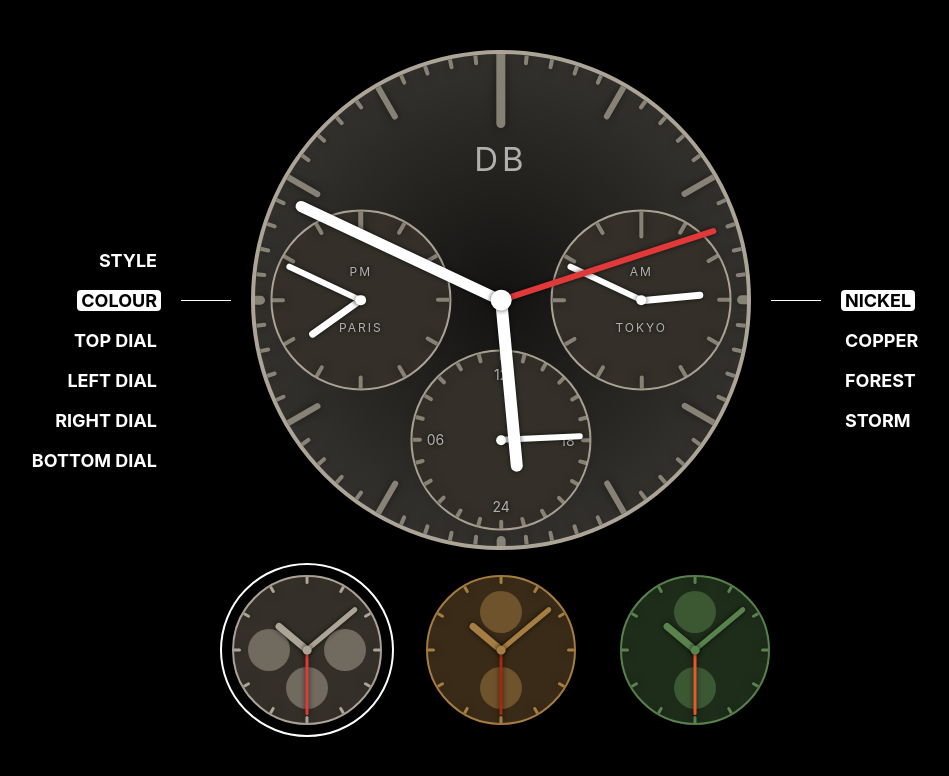
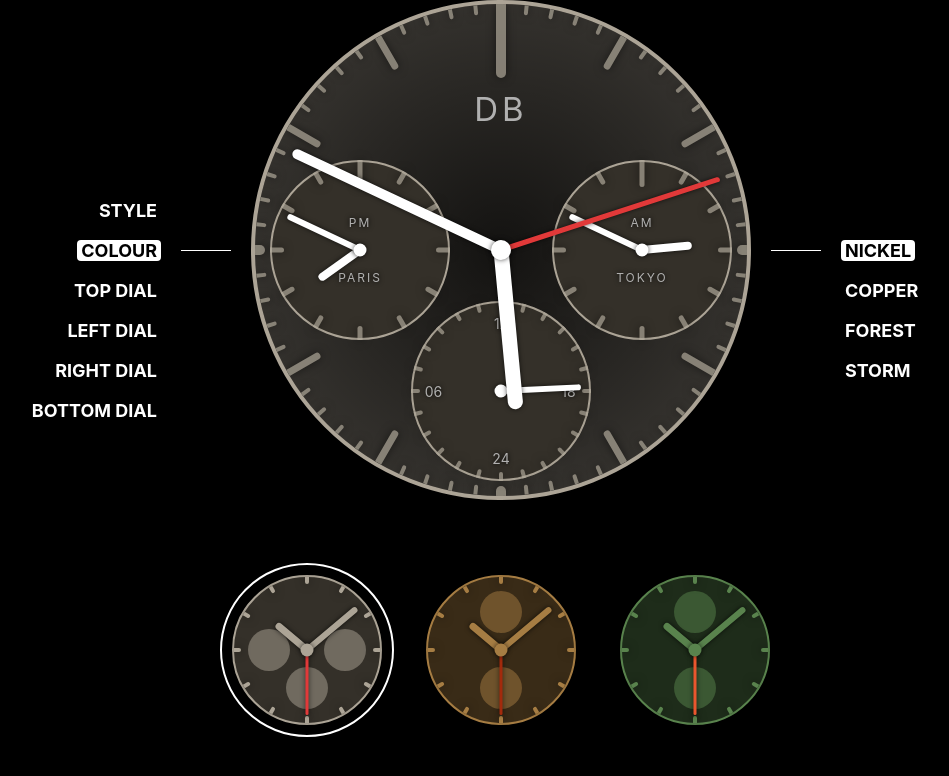
Before and after one commit to domb5041/modular-clock, a React (Create React App) app: page / in a window 1280 px wide. Shown: the top 776 px of the page, without its empty margins (139-1088 px from the left). Built offline with nearby package versions, Linux system fonts and the light colour scheme.

Commit message:
converted all maindial units to rem

```diff
--- a/src/App.js
+++ b/src/App.js
@@ -16,7 +16,6 @@ const Page = styled.div`
     bottom: 0;
     display: flex;
     flex-direction: column;
-    padding: 50px;
     overflow: hidden;
 `;
 
--- a/src/Hands.styled.js
+++ b/src/Hands.styled.js
@@ -8,44 +8,44 @@ export const Hand = styled.div`
     bottom: 50%;
     left: 50%;
     transform-origin: center bottom;
-    box-shadow: 0 0 5px rgba(0, 0, 0, 0.7);
+    box-shadow: 0 0 0.5rem rgba(0, 0, 0, 0.7);
     border-top-left-radius: 10px;
     border-top-right-radius: 10px;
     transition: background-color ${colorTransition}, opacity 0.2s;
 `;
 
 export const HourHand = styled(Hand)`
-    width: 2.5%;
-    height: 35%;
+    width: 1.5rem;
+    height: 16rem;
     opacity: ${(props) => (props.focusingOnSubDial ? 0 : 1)};
 `;
 
 export const MinuteHand = styled(Hand)`
-    width: 2.3%;
-    height: 46%;
+    width: 1rem;
+    height: 23rem;
     opacity: ${(props) => (props.focusingOnSubDial ? 0 : 1)};
 `;
 
 export const SecondHand = styled(Hand)`
-    width: 1.3%;
-    height: 46%;
+    width: 0.5rem;
+    height: 23rem;
     background-color: ${(props) => props.theme.secondHand};
     opacity: ${(props) => (props.focusingOnSubDial ? 0 : 1)};
 `;
 
 export const SubHourHand = styled(Hand)`
-    width: 3.7%;
-    height: 35%;
+    width: 0.8rem;
+    height: 5rem;
 `;
 
 export const SubMinuteHand = styled(Hand)`
-    width: 3.6%;
-    height: 46%;
+    width: 0.6rem;
+    height: 8rem;
 `;
 
 export const SubSecondHand = styled(Hand)`
-    width: 3%;
-    height: 46%;
+    width: 0.5rem;
+    height: 8rem;
     background-color: ${(props) => props.theme.secondHand};
 `;
 
@@ -54,14 +54,14 @@ export const HandsCap = styled.div`
     background-color: white;
     top: 50%;
     left: 50%;
-    width: 4.2%;
-    height: 4.2%;
+    width: 2rem;
+    height: 2rem;
     transform: translate(-50%, -50%);
     border-radius: 100%;
-    box-shadow: 0 0 5px rgba(0, 0, 0, 0.7);
+    box-shadow: 0 0 0.5rem rgba(0, 0, 0, 0.7);
 `;
 
 export const SubHandsCap = styled(HandsCap)`
-    width: 6%;
-    height: 6%;
+    width: 1.3rem;
+    height: 1.3rem;
 `;
--- a/src/MainDial.js
+++ b/src/MainDial.js
@@ -18,7 +18,7 @@ const Container = styled.div`
         height: 100vw;
     }
     border-radius: 100%;
-    border: 4px solid ${(props) => props.theme.base};
+    border: 0.4rem solid ${(props) => props.theme.base};
     position: relative;
     background-color: ${(props) => props.theme.dialInner};
     transition: background-color ${colorTransition}, border ${colorTransition}, box-shadow ${colorTransition};
--- a/src/SubDial.js
+++ b/src/SubDial.js
@@ -10,51 +10,52 @@ import { colorTransition } from "./theme";
 import Monogram from "./complications/Monogram";
 
 const DialSlot = styled.div`
-    width: 36%;
-    height: 36%;
+    width: 18rem;
+    height: 18rem;
+    box-sizing: border-box;
     position: absolute;
     border-radius: 100%;
     ${(props) =>
         (props.position === "topDial" &&
             css`
-                top: 21.5%;
+                top: 10.5rem;
                 left: 50%;
                 transform: translate(-50%, -50%);
             `) ||
         (props.position === "leftDial" &&
             css`
-                left: 21.5%;
+                left: 10.5rem;
                 top: 50%;
                 transform: translate(-50%, -50%);
             `) ||
         (props.position === "rightDial" &&
             css`
-                right: 21.5%;
+                right: 10.5rem;
                 top: 50%;
                 transform: translate(50%, -50%);
             `) ||
         (props.position === "bottomDial" &&
             css`
-                bottom: 21.5%;
+                bottom: 10.5rem;
                 left: 50%;
                 transform: translate(-50%, 50%);
             `)};
 `;
 
 const DialBackground = styled(DialSlot)`
-    border: 2px solid ${(props) => props.theme.base};
+    border: 0.2rem solid ${(props) => props.theme.base};
     background-color: ${(props) => props.theme.subDial};
     transition: background-color ${colorTransition}, border ${colorTransition}, opacity 0.2s;
     opacity: ${(props) => (props.isHidden ? 0 : 1)};
 `;
 
 const DialHighlight = styled(DialSlot)`
-    border: 4px solid white;
-    width: 40%;
-    height: 40%;
+    border: 0.3rem solid white;
+    width: 19.5rem;
+    height: 19.5rem;
     transition: opacity 0.2s;
     opacity: ${(props) => (props.primaryMenu === props.position ? 1 : 0)};
-    box-shadow: 0 0 20px rgba(0, 0, 0, 0.5);
+    box-shadow: 0 0 2rem rgba(0, 0, 0, 0.5);
 `;
 
 function SubDial({ position }) {
--- a/src/Ticks.styled.js
+++ b/src/Ticks.styled.js
@@ -2,13 +2,13 @@ import styled from "styled-components";
 import { colorTransition } from "./theme";
 
 const tickDimensions = {
-    hrLong: { width: "1.9%", height: "30%" },
-    hrShort: { width: "1.9%", height: "4%", fontSize: "22px", numberDistance: "18px" },
-    hr: { width: "1.3%", height: "15%" },
-    min: { width: "0.8%", height: "4%" },
-    sub: { width: "2.5%", height: "15%", fontSize: "14px" },
-    subLong: { width: "2.5%", height: "30%" },
-    subShort: { width: "2%", height: "10%", fontSize: "14px", numberDistance: "14px" }
+    hrLong: { width: "1rem", height: "30%" },
+    hrShort: { width: "1rem", height: "4%", fontSize: "2.2rem", numberDistance: "1.8rem" },
+    hr: { width: "0.7rem", height: "15%" },
+    min: { width: "0.4rem", height: "4%" },
+    sub: { width: "0.5rem", height: "15%", fontSize: "1.4rem" },
+    subLong: { width: "0.5rem", height: "30%" },
+    subShort: { width: "0.4rem", height: "10%", fontSize: "1.4rem", numberDistance: "1.4rem" }
 };
 
 export const Tick = styled.div`
@@ -24,7 +24,7 @@ export const Tick = styled.div`
         height: ${(props) => tickDimensions[props.tick.type].height};
         border-bottom-left-radius: 10px;
         border-bottom-right-radius: 10px;
-        box-shadow: 0 0 10px rgba(0, 0, 0, 0.5);
+        box-shadow: 0 0 1rem rgba(0, 0, 0, 0.5);
         transition: background-color ${colorTransition};
     }
     & > .tick-number {
@@ -34,6 +34,6 @@ export const Tick = styled.div`
         transform: ${(props) => `translateX(-50%) rotate(-${props.tick.deg}deg)`};
         font-size: ${(props) => tickDimensions[props.tick.type].fontSize};
         color: ${(props) => props.theme.text};
-        text-shadow: 0 0 5px rgba(0, 0, 0.7);
+        text-shadow: 0 0 0.5rem rgba(0, 0, 0.7);
     }
 `;
--- a/src/complications/Monogram.js
+++ b/src/complications/Monogram.js
@@ -10,8 +10,8 @@ const Text = styled.div`
     transform: translate(-50%, -50%);
     text-transform: uppercase;
     color: ${(props) => props.theme.text};
-    letter-spacing: 4px;
-    width: 180px;
+    letter-spacing: 0.4rem;
+    width: 18rem;
     overflow: hidden;
     white-space: nowrap;
     text-overflow: ellipsis;
@@ -22,8 +22,8 @@ function Monogram({ position }) {
     const { monogram } = store.clocks[store.activeIndex].subDial[position];
     const getFontSize = () => {
         const length = monogram.length || 1;
-        const size = 30 / length;
-        return size + 18;
+        const size = 3 / length;
+        return size + 1.8 + "rem";
     };
     return <Text style={{ fontSize: getFontSize() }}>{monogram}</Text>;
 }
--- a/src/complications/Temperature.js
+++ b/src/complications/Temperature.js
@@ -11,37 +11,37 @@ export const City = styled.div`
     color: ${(props) => props.theme.text};
     text-transform: uppercase;
     position: absolute;
-    bottom: 52px;
+    bottom: 5.2rem;
     width: 100%;
     text-align: center;
-    font-size: 12px;
-    letter-spacing: 2px;
-    text-shadow: 0 0 5px rgba(0, 0, 0.7);
+    font-size: 1.2rem;
+    letter-spacing: 0.2rem;
+    text-shadow: 0 0 0.5rem rgba(0, 0, 0.7);
 `;
 
 const CurrentTemp = styled.div`
     position: absolute;
-    bottom: 24px;
+    bottom: 2.4rem;
     left: 50%;
     transform: translateX(-50%);
-    font-size: 18px;
-    text-shadow: 0 0 5px rgba(0, 0, 0.7);
+    font-size: 1.8rem;
+    text-shadow: 0 0 0.5rem rgba(0, 0, 0.7);
     color: ${(props) => props.theme.text};
 `;
 
 const MinTemp = styled.div`
     position: absolute;
     top: 50%;
-    left: 22px;
+    left: 2.2rem;
     transform: translateY(-50%);
-    font-size: 14px;
-    text-shadow: 0 0 5px rgba(0, 0, 0.7);
+    font-size: 1.4rem;
+    text-shadow: 0 0 0.5rem rgba(0, 0, 0.7);
     color: ${(props) => props.theme.text};
 `;
 
 const MaxTemp = styled(MinTemp)`
     left: auto;
-    right: 22px;
+    right: 2.2rem;
 `;
 
 export const ticks = [
--- a/src/complications/WorldClock.js
+++ b/src/complications/WorldClock.js
@@ -11,30 +11,24 @@ const City = styled.div`
     color: ${(props) => props.theme.text};
     text-transform: uppercase;
     position: absolute;
-    bottom: 30%;
+    bottom: 5.5rem;
     width: 100%;
     text-align: center;
-    font-size: 12px;
-    @media (max-width: 500px) {
-        font-size: 2.4vw;
-    }
+    font-size: 1.2rem;
     letter-spacing: 2px;
-    text-shadow: 0 0 5px rgba(0, 0, 0.7);
+    text-shadow: 0 0 0.5rem rgba(0, 0, 0.7);
 `;
 
 const AmPm = styled.div`
     color: ${(props) => props.theme.text};
     text-transform: uppercase;
     position: absolute;
-    top: 30%;
+    top: 5.5rem;
     width: 100%;
     text-align: center;
-    font-size: 12px;
-    @media (max-width: 500px) {
-        font-size: 2.4vw;
-    }
-    letter-spacing: 2px;
-    text-shadow: 0 0 5px rgba(0, 0, 0.7);
+    font-size: 1.2rem;
+    letter-spacing: 0.2rem;
+    text-shadow: 0 0 0.5rem rgba(0, 0, 0.7);
 `;
 
 export const timezones = [
--- a/src/index.styled.js
+++ b/src/index.styled.js
@@ -4,6 +4,10 @@ export const GlobalStyles = createGlobalStyle`
 html {
     background-color: black;
     color: white;
+    font-size: 10px;
+    @media (max-width: 500px) {
+        font-size: 2vw;
+    }
 }
 
 body {
```
